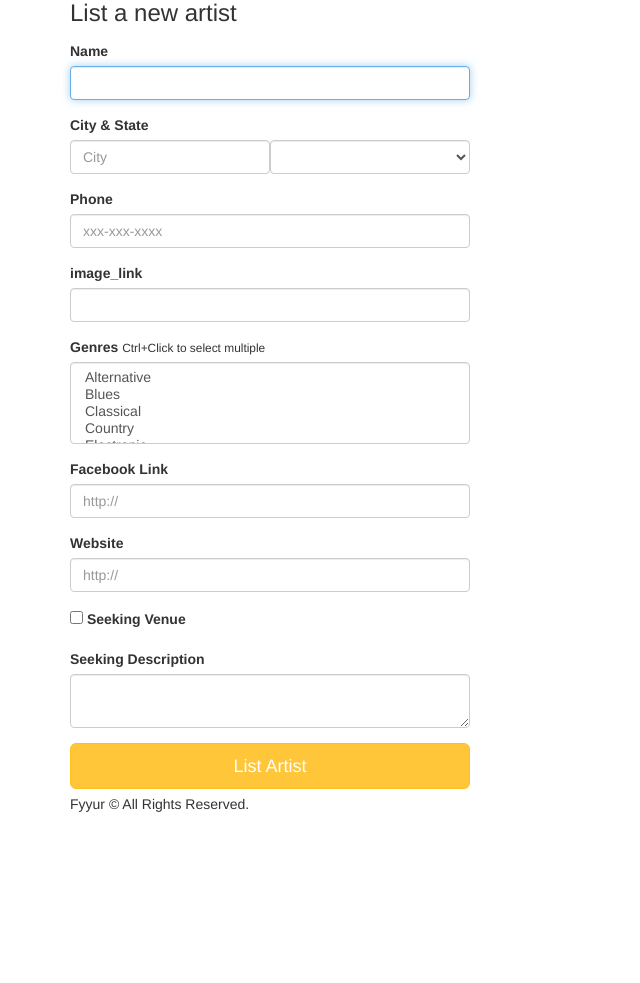
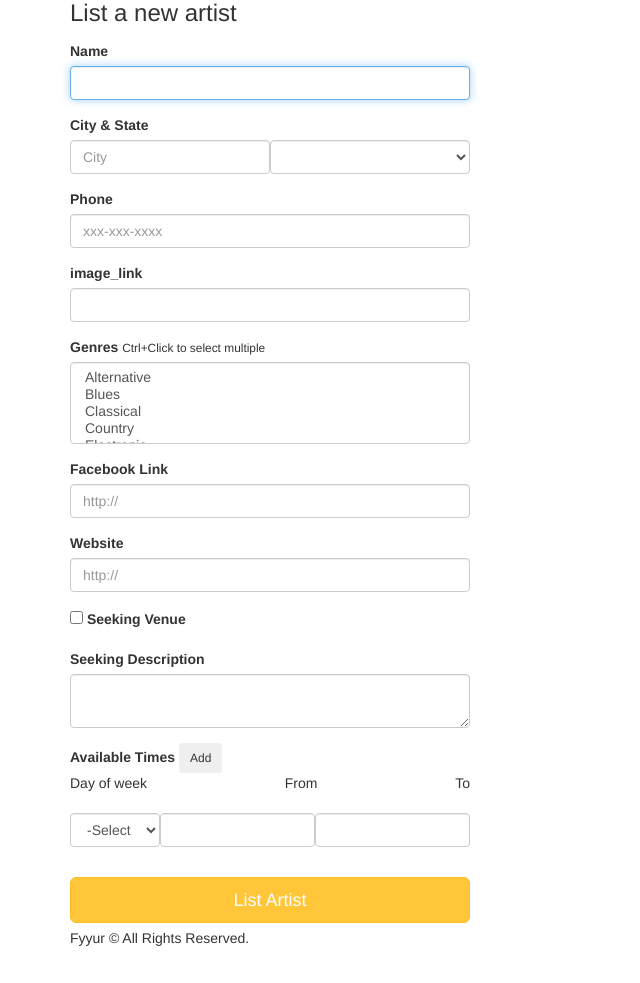
Before and after one commit to callmiy/udacity-fwd-01-fyyur, a Flask app: page /artists/create in a window 1280 px wide. Shown: the part 95-1078 px from the top of the page, without its empty margins (0-640 px from the left). Before the commit the page ends 907 px from the top, so only its background shows below. Run offline with Flask 2, Linux system fonts and the light colour scheme; some libraries are stand-ins or nearby versions.

Commit message:
feature: Add artist availability times

```diff
--- a/app.py
+++ b/app.py
@@ -23,6 +23,7 @@ migrate = Migrate(app, db)
 
 
 import show.routes  # noqa E401
+import availability.models  # noqa E401
 import artist.routes  # noqa E401
 import venue.routes  # noqa E401
 
--- a/artist/models.py
+++ b/artist/models.py
@@ -29,6 +29,9 @@ class Artist(db.Model):
 
     genres = db.Column(db.String(120))
     shows = db.relationship("Show", lazy=True, backref=db.backref("artist", lazy=True),)
+    available_times = db.relationship(
+        "AvailableTime", lazy=True, backref=db.backref("artist", lazy=True),
+    )
 
     def __repr__(self):
         return self.name
--- a/artist/routes.py
+++ b/artist/routes.py
@@ -7,6 +7,7 @@ from forms import ArtistForm
 from fixed_data import genres_from_ids
 from datetime import datetime
 from show.models import show_to_dict
+from availability.models import AvailableTime
 
 
 def show_artist_data(artist_id):
@@ -107,7 +108,15 @@ def create_artist_submission():
             attrs = {attr: getattr(form, attr).data for attr in ARTIST_SIMPLE_ATTRS}
 
             genres = ",".join(x for x in form.genres.data)
-            new_artist = Artist(**attrs, genres=genres)
+
+            new_artist = Artist(
+                **attrs,
+                genres=genres,
+                available_times=[
+                    AvailableTime(**data) for data in form.available_times.data
+                ]
+            )
+
             db.session.add(new_artist)
             db.session.commit()
             # on successful db insert, flash success
--- a/forms.py
+++ b/forms.py
@@ -6,11 +6,24 @@ from wtforms import (
     SelectMultipleField,
     DateTimeField,
     BooleanField,
+    FieldList,
+    FormField,
+    Form,
 )
 from wtforms.validators import DataRequired, URL, Optional
 from wtforms.widgets import TextArea
 from fixed_data import states, GENRES
 from wtforms.ext.sqlalchemy.fields import QuerySelectField
+from wtforms_components import TimeField
+
+
+def make_related_artist_field():
+    QuerySelectField(
+        "Select artist",
+        validators=(DataRequired(),),
+        query_factory=get_artists,
+        allow_blank=True,
+    )
 
 
 def get_artists():
@@ -44,12 +57,7 @@ def make_genre_form_attrs():
 
 
 class ShowForm(FlaskForm):
-    artist = QuerySelectField(
-        "Select artist",
-        validators=(DataRequired(),),
-        query_factory=get_artists,
-        allow_blank=True,
-    )
+    artist = make_related_artist_field()
     venue = QuerySelectField(
         "Select venue",
         validators=(DataRequired(),),
@@ -78,6 +86,26 @@ class VenueForm(FlaskForm):
     seeking_description = StringField("Seeking Description", widget=TextArea())
 
 
+class AvailableTimeForm(Form):
+    artist = make_related_artist_field()
+    day_of_week = SelectField(
+        "Day of week",
+        validators=(DataRequired(),),
+        choices=(
+            ("", "-Select day-",),
+            ("1", "Monday",),
+            ("2", "Tuesday"),
+            ("3", "Wednesday"),
+            ("4", "Thursday"),
+            ("5", "Friday"),
+            ("6", "Saturday"),
+            ("7", "Sunday"),
+        ),
+    )
+    from_time = TimeField("From time", validators=[DataRequired()])
+    to_time = TimeField("To time", validators=(Optional(),))
+
+
 class ArtistForm(FlaskForm):
     name = StringField("name", validators=[DataRequired()])
     city = StringField("city", validators=[DataRequired()])
@@ -99,6 +127,7 @@ class ArtistForm(FlaskForm):
     website = StringField("Website", validators=(Optional(), URL()))
     seeking_venue = BooleanField("Seeking Venue")
     seeking_description = StringField("Seeking Description", widget=TextArea())
+    available_times = FieldList(FormField(AvailableTimeForm), min_entries=1)
 
 
 # TODO IMPLEMENT NEW ARTIST FORM AND NEW SHOW FORM
--- /dev/null
+++ b/static/css/new-artist-form.css
@@ -0,0 +1,21 @@
+.availabilities {
+  margin-bottom: 30px;
+}
+
+.availability__row {
+  display: flex;
+  justify-content: space-between;
+}
+
+.availability {
+  margin-top: 20px;
+}
+
+.availability__remove--hidden {
+  display: none;
+}
+
+.availability__remove-wrapper {
+  text-align: right;
+  margin-top: 10px;
+}
--- /dev/null
+++ b/static/js/new-artist-form.js
@@ -0,0 +1,89 @@
+window.addEventListener("DOMContentLoaded", domReady);
+
+function domReady() {
+  const firstClassName = "availability--first";
+  const removeClassName = "availability__remove";
+  const availabilityClassName = "availability";
+  const controlClassName = "availability__control";
+  const removeHiddenClassName = "availability__remove--hidden";
+
+  (function () {
+    const availabilitiesEl = document.getElementById("availabilities");
+
+    const entitiesEl = availabilitiesEl
+      .getElementsByClassName("availability-entities")
+      .item(0);
+
+    // we will cache this node for always reuse
+    const templateEl = availabilitiesEl
+      .getElementsByClassName(firstClassName)
+      .item(0);
+
+    availabilitiesEl.addEventListener("click", (evt) => {
+      const target = evt.target;
+
+      if (target) {
+        if (target.classList.contains("availability__add")) {
+          const removeElsLen = getAvailabilityEls(entitiesEl).length;
+
+          const availabilityEl = templateEl.cloneNode(true);
+          availabilityEl.classList.remove(firstClassName);
+
+          [].forEach.call(
+            availabilityEl.getElementsByClassName(controlClassName),
+            (el) => {
+              setFormAttrs(el, removeElsLen);
+            }
+          );
+
+          entitiesEl.appendChild(availabilityEl);
+          toggleRemoveUiVisibility(entitiesEl);
+          return;
+        }
+
+        if (target.classList.contains(removeClassName)) {
+          const el = target.closest(`.${availabilityClassName}`);
+          el.remove();
+          toggleRemoveUiVisibility(entitiesEl);
+          return;
+        }
+      }
+    });
+  })();
+
+  function setFormAttrs(el, index) {
+    el.name = el.name.replace(/\d/, index);
+    el.id = el.id.replace(/\d/, index);
+  }
+
+  function getAvailabilityEls(entitiesEl) {
+    return entitiesEl.getElementsByClassName(availabilityClassName);
+  }
+
+  function onToggleUiVisibility(availabilityEl, classListProp, index) {
+    availabilityEl
+      .getElementsByClassName(removeClassName)
+      .item(0)
+      .classList[classListProp](removeHiddenClassName);
+
+    [].forEach.call(
+      availabilityEl.getElementsByClassName(controlClassName),
+      (el) => {
+        setFormAttrs(el, index);
+      }
+    );
+  }
+
+  function toggleRemoveUiVisibility(entitiesEl) {
+    const availabilityEls = getAvailabilityEls(entitiesEl);
+
+    if (availabilityEls.length === 1) {
+      const availabilityEl = availabilityEls.item(0);
+      onToggleUiVisibility(availabilityEl, "add", 0);
+    } else {
+      [].forEach.call(availabilityEls, (el, index) => {
+        onToggleUiVisibility(el, "remove", index);
+      });
+    }
+  }
+}
--- /dev/null
+++ b/templates/forms/new-artist-availability-partial.html
@@ -0,0 +1,28 @@
+<div class="availability {% if index == 0 %} availability--first {% endif %}">
+  <div class="availability__row availability__row--entry">
+    <div>
+      {{
+      availability.day_of_week(class_ = 'form-control availability__control')
+      }}
+    </div>
+
+    <div>
+      {{
+      availability.from_time(class_ = 'form-control availability__control')
+      }}
+    </div>
+
+    <div>
+      {{ availability.to_time(class_ = 'form-control availability__control') }}
+    </div>
+  </div>
+
+  <div class="availability__remove-wrapper">
+    <button
+      type="btn btn-small"
+      class="availability__remove {% if size == 1 %} availability__remove--hidden {% endif %}"
+    >
+      Remove
+    </button>
+  </div>
+</div>
--- a/templates/forms/new_artist.html
+++ b/templates/forms/new_artist.html
@@ -1,16 +1,34 @@
-{% extends 'layouts/main.html' %} {% block title %}New Artist{% endblock %} {%
-block content %}
+{% extends 'layouts/main.html' %} {% block end_head %}
+<link rel="stylesheet" href="/static/css/new-artist-form.css" />
+<script src="/static/js/new-artist-form.js" defer></script>
+{% endblock %} {% block title %}New Artist{% endblock %} {% block content %}
 <div class="form-wrapper">
   <form method="post" class="form" novalidate>
     {{ form.hidden_tag() }}
     <h3 class="form-heading">List a new artist</h3>
 
     {% for field in ['name', 'city', 'state', 'phone', 'genres',
-    'facebook_link', 'website'] %} {% if form[field].errors %}
+    'facebook_link', 'website', 'available_times'] %} {% if form[field].errors
+    %}
     <div class="text-danger">
+      {% if field == 'available_times' %} {% for availabilityError in
+      form.available_times.errors %}
+      <br hidden />
+      {% for availability in ['day_of_week', 'from_time', 'to_time'] %}
+      <br hidden />
+      {% if availabilityError[availability] %} {% for err in
+      availabilityError[availability] %}
+      <br hidden />
+      {{ availability }}:
+      <p>{{ err }}</p>
+      {%endfor%} {% endif %} {% endfor %} {%endfor%}
+
+      <br hidden />
+      {%else%}
+      <br hidden />
       {% for error in form[field].errors %}
-      <div>{{ field }}: {{ error }}</div>
-      {% endfor %}
+      <p>{{ field }}: {{ error }}</p>
+      {% endfor %} {%endif%}
     </div>
     {% endif %} {% endfor %}
 
@@ -68,6 +86,34 @@ block content %}
       {{ form.seeking_description(class_ = 'form-control') }}
     </div>
 
+    <div class="availabilities" id="availabilities">
+      {{ form.available_times.label() }}
+      <button type="button" class="btn btn-sm availability__add">
+        Add
+      </button>
+
+      <div class="availability__row availability__row--head">
+        <div>Day of week</div>
+        <div>From</div>
+        <div>To</div>
+      </div>
+
+      <div class="availability-entities">
+        {% for availability in form.available_times %}
+        <br hidden />
+        {% with %}
+        <br hidden />
+        {%set availability=availability %} {%set index=loop.index0 %} {% set
+        size = form.available_times|length %}
+        <br hidden />
+        {% include 'forms/new-artist-availability-partial.html' %}
+        <br hidden />
+        {%endwith%}
+        <br hidden />
+        {% endfor %}
+      </div>
+    </div>
+
     <input
       type="submit"
       value="List Artist"
--- a/templates/layouts/main.html
+++ b/templates/layouts/main.html
@@ -33,6 +33,7 @@
 <script type="text/javascript" src="/static/js/script.js" defer></script>
 <!--[if lt IE 9]><script src="/static/js/libs/respond-1.4.2.min.js"></script><![endif]-->
 <!-- /scripts -->
+{% block end_head %}{% endblock %}
 </head>
 <body>
 
```
Also changed, not shown: availability/models.py (added, +14 -0 lines), migrations/versions/2ce5916480d3_.py (added, +37 -0 lines), availability/__init__.py (added).
